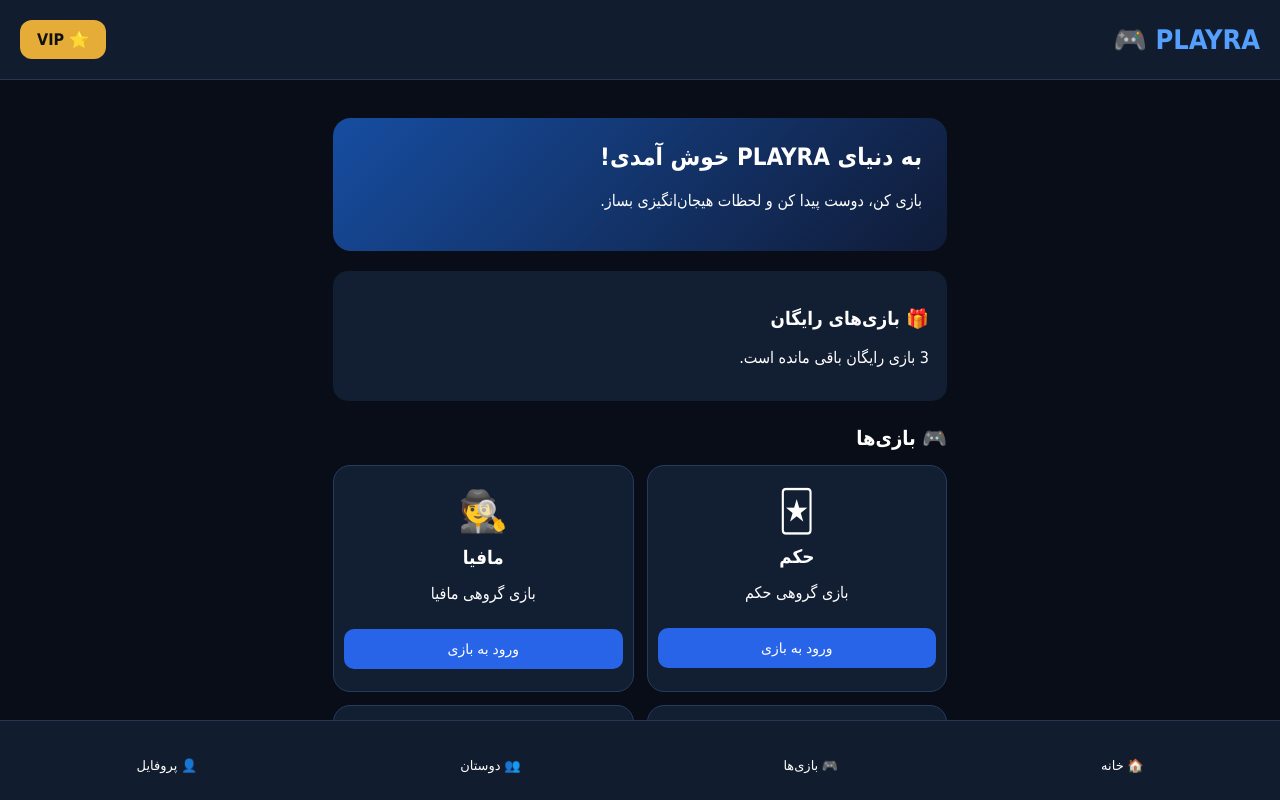
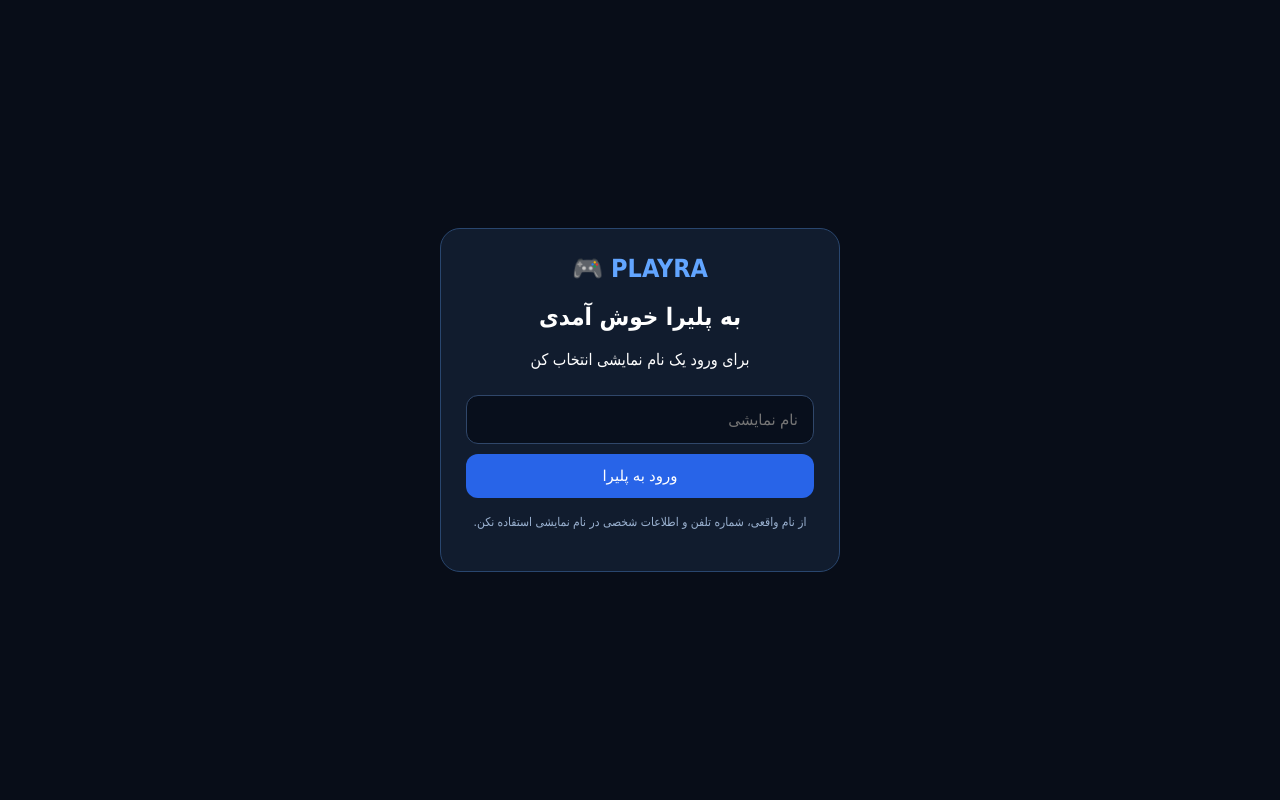
Before and after one commit to mohamadhasanbeegrezae/PLAYRA, a plain HTML site: page index.html in a window 1280 px wide. Shown: the top 800 px of the page. Drawn offline with Linux system fonts and the light colour scheme.

Commit message:
Update index.html

```diff
--- a/index.html
+++ b/index.html
@@ -2,215 +2,267 @@
 <html lang="fa" dir="rtl">
 <head>
 <meta charset="UTF-8">
-<meta name="viewport" content="width=device-width, initial-scale=1.0">
-<title>PLAYRA | پلی‌را</title>
+<meta name="viewport" content="width=device-width, initial-scale=1">
+<title>PLAYRA | پلیرا</title>
 
 <style>
 *{box-sizing:border-box}
 body{
  margin:0;
-font-family:Tahoma,Arial;
  background:#080d18;
  color:white;
+ font-family:Tahoma,Arial;
 }
 header{
  background:#111c2e;
-padding:20px;
+ padding:18px;
  display:flex;
  justify-content:space-between;
  align-items:center;
-border-bottom:1px solid #263653;
+ border-bottom:1px solid #263957;
 }
 .logo{
-font-size:27px;
+ font-size:25px;
  font-weight:bold;
-color:#55a0ff;
+ color:#62a5ff;
 }
-.vip{
-background:#e5ad38;
-color:#111;
-padding:10px 17px;
+button{
+ border:0;
  border-radius:12px;
-font-weight:bold;
+ padding:13px 18px;
+ background:#2864e8;
+ color:white;
+ font-size:15px;
+ cursor:pointer;
 }
 .container{
  padding:18px;
-max-width:650px;
+ max-width:750px;
  margin:auto;
 }
 .welcome{
-background:linear-gradient(135deg,#164da1,#101b36);
+ background:linear-gradient(135deg,#142c53,#10182b);
  padding:25px;
-border-radius:18px;
-margin:20px 0;
+ border-radius:20px;
+ margin-top:20px;
 }
-.welcome h2{margin-top:0}
-.section-title{
-font-size:20px;
-margin:25px 0 15px;
+.welcome h2{font-size:23px}
+.card{
+ background:#111c2e;
+ border:1px solid #243b60;
+ padding:18px;
+ border-radius:17px;
+ margin-top:15px;
 }
+.card h3{margin-top:0}
 .games{
  display:grid;
  grid-template-columns:1fr 1fr;
-gap:13px;
+ gap:12px;
 }
 .game{
-background:#121e32;
-border:1px solid #263c5e;
-border-radius:17px;
-padding:22px 10px;
+ background:#14243d;
+ border:1px solid #29466e;
+ border-radius:16px;
+ padding:20px 10px;
  text-align:center;
 }
-.game .icon{font-size:40px}
-.game h3{margin:12px 0}
-button{
-border:0;
-background:#2864e8;
+.game .icon{font-size:38px}
+.game button{
+ width:100%;
+ margin-top:12px;
+}
+input{
+ width:100%;
+ padding:15px;
+ border-radius:12px;
+ border:1px solid #30476a;
+ background:#080f1c;
  color:white;
-padding:12px;
-border-radius:10px;
-font-size:14px;
-width:100%;
-margin-top:10px;
+ margin:10px 0;
+ font-size:15px;
 }
-button:active{opacity:.7}
-.info{
-background:#121e32;
-padding:18px;
-border-radius:15px;
-margin-top:20px;
+.badge{
+ color:#80b7ff;
+ font-size:13px;
 }
-nav{
+.nav{
+ display:flex;
+ justify-content:space-around;
+ background:#111c2e;
+ padding:16px 5px;
  position:fixed;
  bottom:0;
  width:100%;
+ border-top:1px solid #263957;
+}
+.nav span{
+ font-size:13px;
+ text-align:center;
+ cursor:pointer;
+}
+#login{
+ position:fixed;
+ inset:0;
+ background:#080d18;
+ z-index:10;
+ display:flex;
+ align-items:center;
+ justify-content:center;
+ padding:20px;
+}
+.loginbox{
  background:#111c2e;
-display:flex;
-justify-content:space-around;
-padding:15px 5px;
-border-top:1px solid #263653;
+ border:1px solid #29466e;
+ border-radius:20px;
+ padding:25px;
+ width:100%;
+ max-width:400px;
+ text-align:center;
 }
-nav button{
-width:auto;
-background:transparent;
-font-size:13px;
+.hidden{display:none!important}
+.notice{
+ font-size:12px;
+ color:#9bb2d1;
+ line-height:2;
 }
-main{padding-bottom:90px}
 </style>
 </head>
 
 <body>
 
+<div id="login">
+ <div class="loginbox">
+  <div class="logo">PLAYRA 🎮</div>
+  <h2>به پلیرا خوش آمدی</h2>
+  <p>برای ورود یک نام نمایشی انتخاب کن</p>
+  <input id="username" placeholder="نام نمایشی">
+  <button onclick="login()" style="width:100%">ورود به پلیرا</button>
+  <p class="notice">از نام واقعی، شماره تلفن و اطلاعات شخصی در نام نمایشی استفاده نکن.</p>
+ </div>
+</div>
+
 <header>
-<div class="logo">PLAYRA 🎮</div>
-<div class="vip" onclick="showVIP()">⭐ VIP</div>
+ <div class="logo">PLAYRA</div>
+ <div class="badge">ONLINE GAMING</div>
 </header>
 
-<main class="container">
+<div class="container">
 
-<div class="welcome">
-<h2>به دنیای PLAYRA خوش آمدی!</h2>
-<p>بازی کن، دوست پیدا کن و لحظات هیجان‌انگیزی بساز.</p>
-</div>
+ <section class="welcome">
+  <h2>سلام <span id="player">بازیکن</span> 👋</h2>
+  <p>آماده‌ای دوستان جدید پیدا کنی؟</p>
+  <span class="badge">دنیای بازی‌های آنلاین پلیرا</span>
+ </section>
 
-<div class="info">
-<h3>🎁 بازی‌های رایگان</h3>
-<p id="quota">۳ بازی رایگان در اختیار داری.</p>
-</div>
+ <section class="card">
+  <h3>🎮 بازی‌های امروز</h3>
+  <p>بازی رایگان باقی‌مانده:</p>
+  <h2 id="remaining">۳ بازی</h2>
+  <p class="notice">سهمیه رایگان پس از استفاده، ۱۲ ساعت بعد دوباره شارژ می‌شود.</p>
+ </section>
 
-<h2 class="section-title">🎮 بازی‌ها</h2>
+ <h3 style="margin-top:28px">بازی‌ها</h3>
 
  <div class="games">
 
   <div class="game">
    <div class="icon">🃏</div>
    <h3>حکم</h3>
-<p>بازی گروهی حکم</p>
+   <span class="badge">رایگان</span>
    <button onclick="play('حکم')">ورود به بازی</button>
   </div>
 
   <div class="game">
-<div class="icon">🕵️</div>
+   <div class="icon">🎭</div>
    <h3>مافیا</h3>
-<p>بازی گروهی مافیا</p>
-<button onclick="playVIP('مافیا')">ورود به بازی</button>
+   <span class="badge">ویژه VIP</span>
+   <button onclick="vip()">مشاهده VIP</button>
   </div>
 
   <div class="game">
-<div class="icon">♟️</div>
-<h3>شطرنج</h3>
-<p>رقابت فکری</p>
-<button onclick="play('شطرنج')">ورود به بازی</button>
+   <div class="icon">❌⭕</div>
+   <h3>دوز آنلاین</h3>
+   <span class="badge">رایگان</span>
+   <button onclick="play('دوز آنلاین')">ورود به بازی</button>
   </div>
 
   <div class="game">
-<div class="icon">🎯</div>
-<h3>بازی دوستانه</h3>
-<p>رقابت با دوستان</p>
-<button onclick="play('بازی دوستانه')">ورود به بازی</button>
+   <div class="icon">🧠</div>
+   <h3>حدس کلمه</h3>
+   <span class="badge">رایگان</span>
+   <button onclick="play('حدس کلمه')">ورود به بازی</button>
   </div>
 
  </div>
 
-<div class="info">
-<h3>💎 اشتراک VIP</h3>
-<p>دسترسی به امکانات ویژه PLAYRA</p>
-<p>قیمت اشتراک ماهانه: ۱۵۰ هزار تومان</p>
-<button onclick="showVIP()">خرید اشتراک VIP</button>
+ <section class="card">
+  <h3>👥 دوستان و بازیکنان</h3>
+  <p>به‌زودی امکان پیدا کردن بازیکنان و ساخت اتاق بازی فعال می‌شود.</p>
+ </section>
+
+ <section class="card">
+  <h3>⭐ اشتراک VIP</h3>
+  <h2>۱۵۰,۰۰۰ تومان</h2>
+  <p>اعتبار یک ماهه</p>
+  <button onclick="vip()">مشاهده اشتراک</button>
+ </section>
+
+ <section class="card">
+  <h3>💬 گفت‌وگو</h3>
+  <p>چت بازی و گفت‌وگوی بازیکنان</p>
+  <p class="notice">امکان چت پس از اتصال سرور فعال می‌شود. گزارش و مسدودسازی کاربران نیز باید فعال باشد.</p>
+ </section>
+
+ <section class="card">
+  <h3>⚙️ حساب کاربری</h3>
+  <p id="account">بازیکن پلیرا</p>
+  <button onclick="logout()">خروج از حساب</button>
+ </section>
+
 </div>
 
-</main>
-
-<nav>
-<button onclick="alert('صفحه خانه')">🏠 خانه</button>
-<button onclick="alert('بخش بازی‌ها')">🎮 بازی‌ها</button>
-<button onclick="alert('بخش دوستان')">👥 دوستان</button>
-<button onclick="alert('بخش پروفایل')">👤 پروفایل</button>
-</nav>
+<div class="nav">
+ <span onclick="location.reload()">🏠<br>خانه</span>
+ <span onclick="document.querySelector('.games').scrollIntoView()">🎮<br>بازی‌ها</span>
+ <span onclick="vip()">⭐<br>VIP</span>
+ <span onclick="document.querySelector('#account').scrollIntoView()">👤<br>حساب</span>
+</div>
 
 <script>
-let gamesUsed = Number(localStorage.getItem('gamesUsed') || 0);
-let resetTime = Number(localStorage.getItem('resetTime') || 0);
-
-function updateQuota(){
-if(gamesUsed >= 3 && Date.now() >= resetTime){
-gamesUsed = 0;
-resetTime = 0;
-localStorage.setItem('gamesUsed',0);
-localStorage.setItem('resetTime',0);
+function login(){
+ let name=document.getElementById('username').value.trim();
+ if(name.length<2){
+  alert('لطفاً یک نام نمایشی وارد کن');
+  return;
  }
-let remaining = Math.max(0,3-gamesUsed);
-document.getElementById('quota').innerText =
-remaining + ' بازی رایگان باقی مانده است.';
+ localStorage.setItem('playra_name',name);
+ showUser();
 }
 
-function play(name){
-if(gamesUsed >= 3){
-if(Date.now() < resetTime){
-alert('سهمیه رایگان شما تمام شده است. پس از ۱۲ ساعت دوباره فعال می‌شود.');
-return;
+function showUser(){
+ let name=localStorage.getItem('playra_name');
+ if(name){
+  document.getElementById('player').innerText=name;
+  document.getElementById('account').innerText=name;
+  document.getElementById('login').classList.add('hidden');
  }
-gamesUsed = 0;
-}
-gamesUsed++;
-if(gamesUsed === 3){
-resetTime = Date.now() + 12*60*60*1000;
-}
-localStorage.setItem('gamesUsed',gamesUsed);
-localStorage.setItem('resetTime',resetTime);
-updateQuota();
-alert('بازی '+name+' انتخاب شد. بخش آنلاین بازی در مرحله بعد ساخته می‌شود.');
 }
 
-function playVIP(name){
-alert('برای بازی '+name+' به اشتراک VIP نیاز داری.');
+function logout(){
+ localStorage.removeItem('playra_name');
+ location.reload();
 }
 
-function showVIP(){
-alert('اشتراک VIP ماهانه: ۱۵۰ هزار تومان');
+function play(game){
+ alert('انتخاب بازی '+game+' ثبت شد. اتصال به سرور آنلاین در مرحله بعد انجام می‌شود.');
 }
 
-updateQuota();
+function vip(){
+ alert('بخش اشتراک VIP پلیرا در مرحله بعد به درگاه پرداخت متصل می‌شود.');
+}
+
+showUser();
 </script>
 
 </body>
```
Lines whose indentation alone changed are shown as unchanged.
